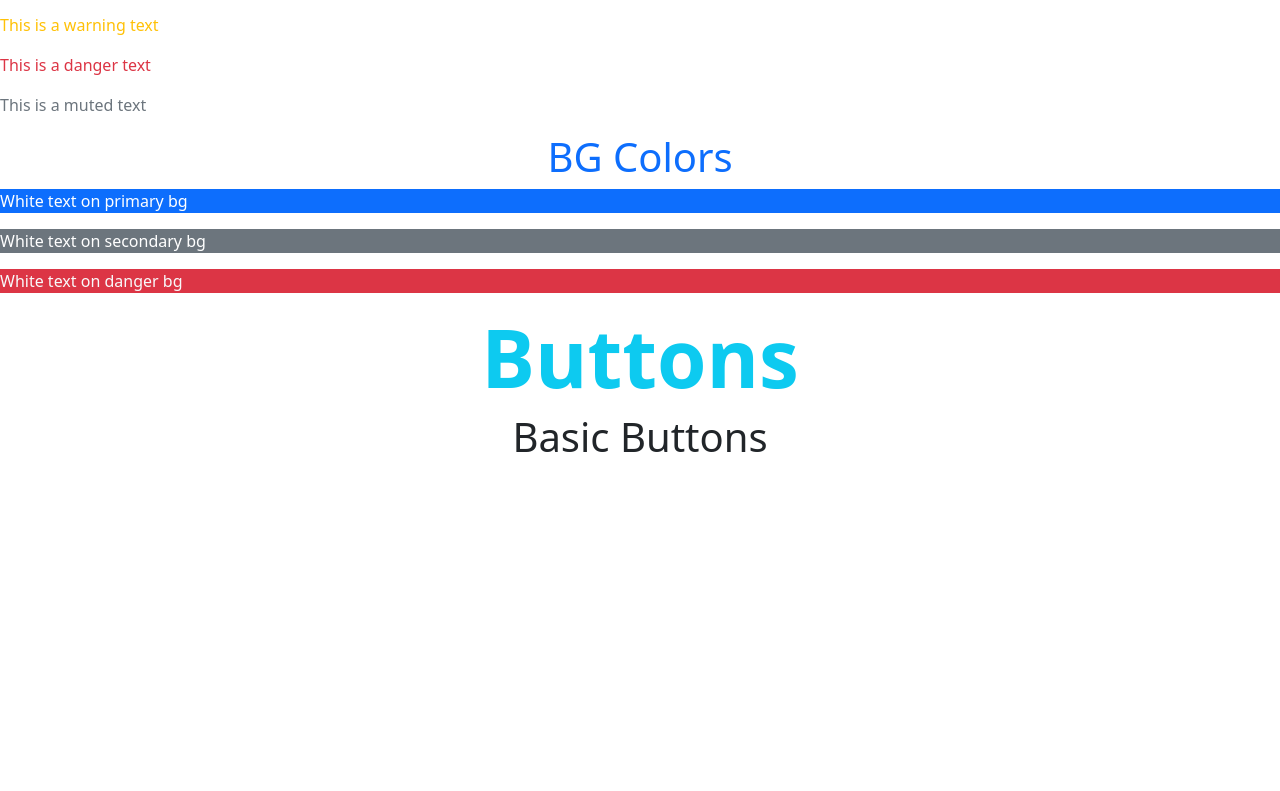
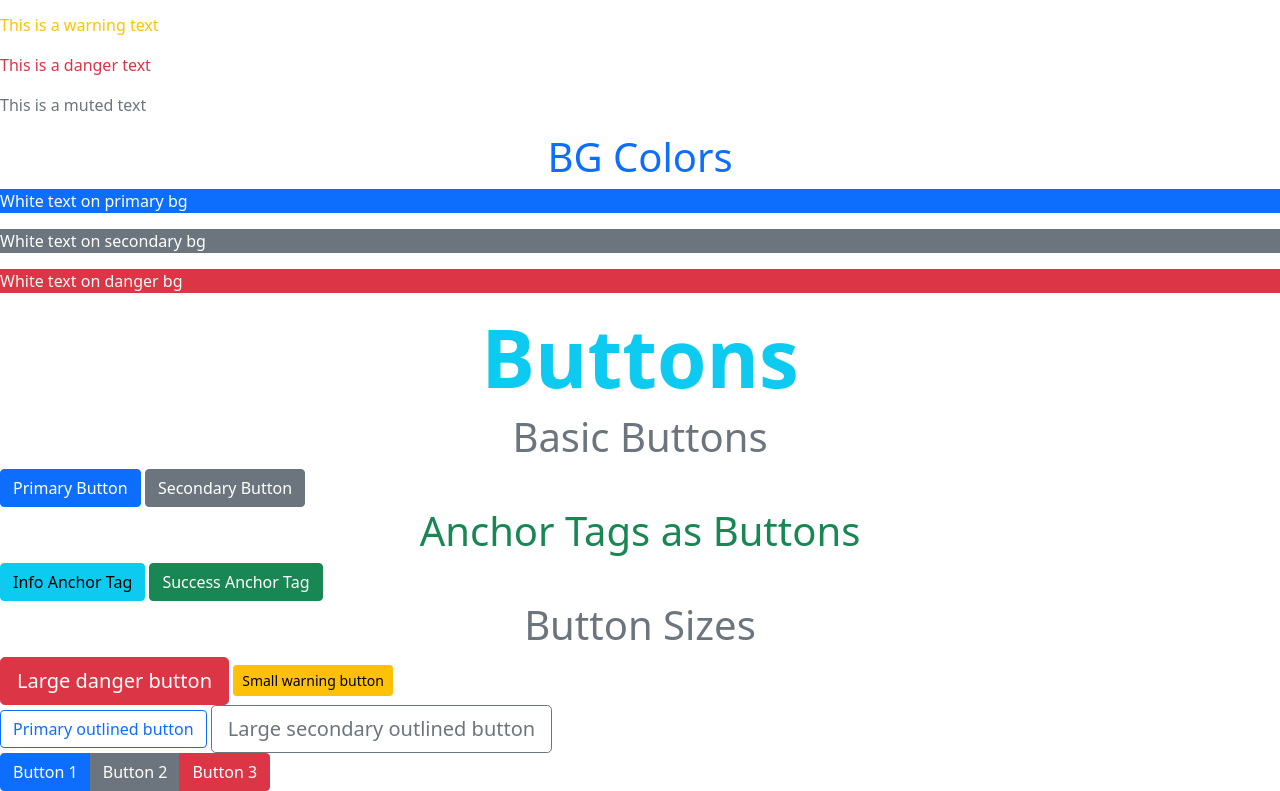
Before and after one commit to ABHILASHHARI1313/bootstrap-tutorial, a plain HTML site: page bootstrap-5-tutorial/index.html in a window 1280 px wide. Shown: the part 1589-2380 px from the top of the page. Before the commit the page ends 2058 px from the top, so only its background shows below. Drawn offline with nearby package versions, Linux system fonts and the light colour scheme.

Commit message:
Bootstrap5 Day 2

```diff
--- a/bootstrap-5-tutorial/index.html
+++ b/bootstrap-5-tutorial/index.html
@@ -51,9 +51,30 @@
 
   <h1 class="display-1 fw-bold text-center text-info">Buttons</h1>
   <!--Basic Buttons-->
-  <h1 class="h1 text-center">Basic Buttons</h1>
-
-
+  <h1 class="h1 text-center text-muted">Basic Buttons</h1>
+  <button class="btn btn-primary">Primary Button</button>
+  <button class="btn btn-secondary">Secondary Button</button>
+  <!--Anchor Tags as buttons-->
+  <h1 class="h1 text-center text-success">Anchor Tags as Buttons</h1>
+  <a href="#" class="btn btn-info">Info Anchor Tag</a>
+  <a href="#" class="btn btn-success">Success Anchor Tag</a>
+  <div>
+  <!--Button Sizes-->
+  <h1 class="h1 text-center text-secondary">Button Sizes</h1>
+  <button class="btn btn-lg btn-danger">Large danger button</button>
+  <button class="btn btn-sm btn-warning">Small warning button</button>
+  </div>
+  <!--Outlined Styles-->
+  <div>
+  <button class="btn btn-outline-primary">Primary outlined button</button>
+  <button class="btn btn-outline-secondary btn-lg">Large secondary outlined button</button>
+  </div>
+  <!--Button Groups-->
+  <div class="btn-group">
+    <a href="#" class="btn btn-primary">Button 1</a>
+    <a href="#" class="btn btn-secondary">Button 2</a>
+    <a href="#" class="btn btn-danger">Button 3</a>
+    </div>
 
 
 
```
